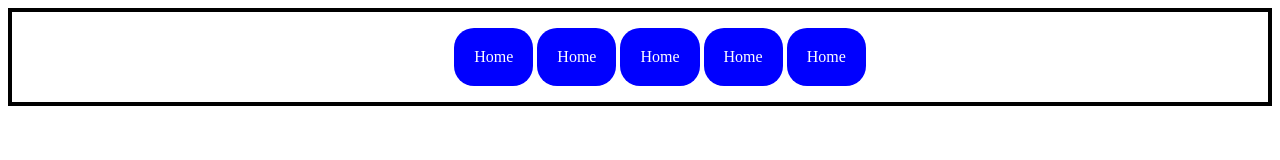
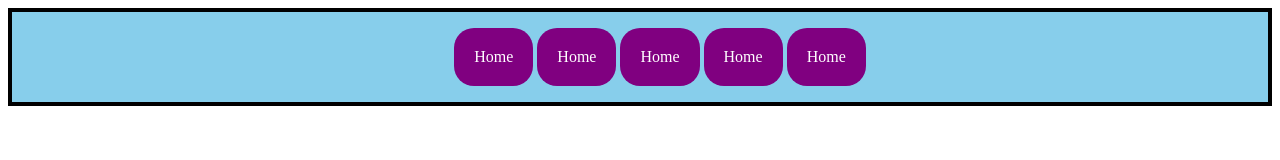
Before and after one commit to Nowshad247/html-css-simpel-menu, a plain HTML site: page index.html in a window 1280 px wide. Drawn offline with Linux system fonts and the light colour scheme.

Commit message:
bg colort chenge add a comment

```diff
--- a/index.html
+++ b/index.html
@@ -9,6 +9,7 @@
     <style>
         div {
             border: 4px solid black;
+            background-color: skyblue;
         }
 
         ul {
@@ -18,7 +19,7 @@
         ul li {
             display: inline-block;
             padding: 20px 20px;
-            background-color: blue;
+            background-color: purple;
             border-radius: 20px;
         }
 
@@ -30,6 +31,7 @@
 </head>
 
 <body>
+    <!-- This is a manu  -->
     <div>
         <ul>
             <li><a href="">Home</a></li>
```
